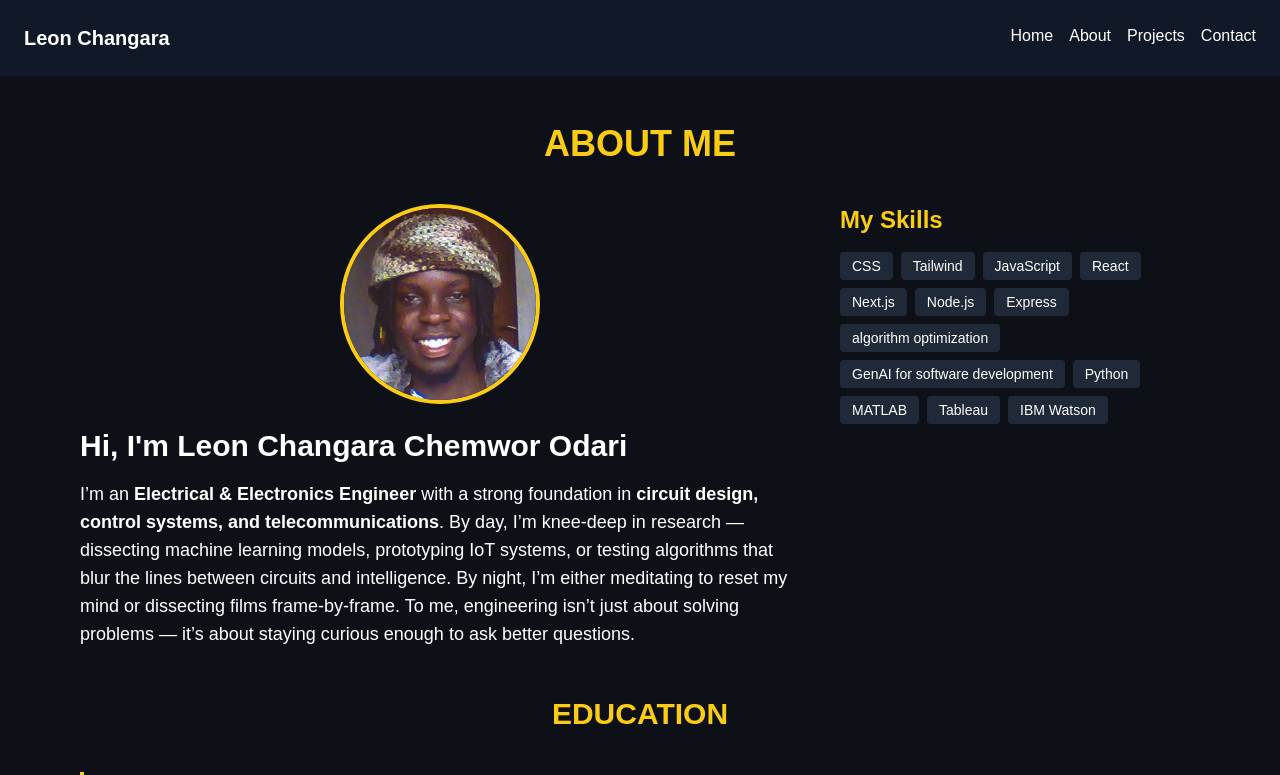
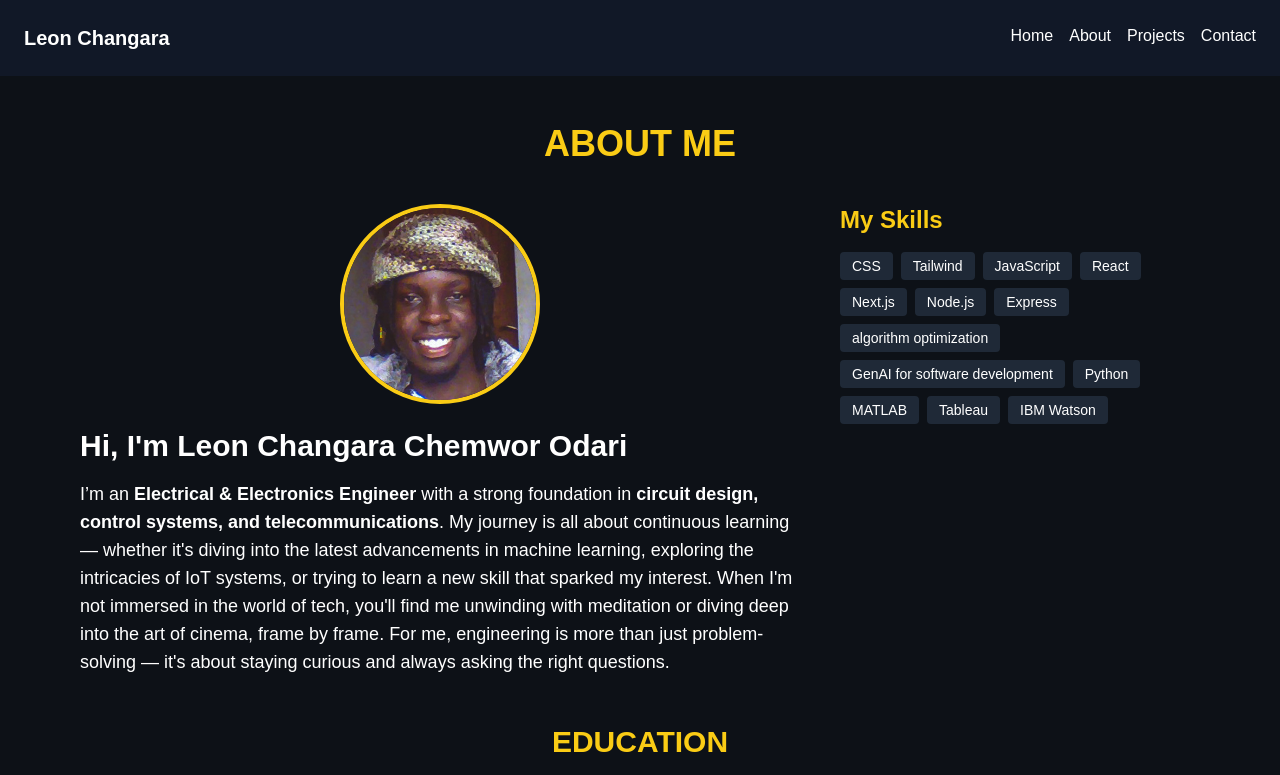
Before and after one commit to jaGaban747/myPortfolio, a Next.js app: page /about in a window 1280 px wide. Shown: the top 775 px of the page. Built offline with nearby package versions, Linux system fonts and the light colour scheme.

Commit message:
Your commit message

```diff
--- a/app/about/page.js
+++ b/app/about/page.js
@@ -35,8 +35,7 @@ export default function About() {
           <p className="mt-4 text-lg">
           I’m an <strong>Electrical & Electronics Engineer</strong> with a strong foundation in
           <strong> circuit design, control systems, and telecommunications</strong>.
-          By day, I’m knee-deep in research — dissecting machine learning models, prototyping IoT systems, or testing algorithms that blur the lines between circuits and intelligence. By night, I’m either meditating to reset my mind
-  or dissecting films frame-by-frame. To me, engineering isn’t just about solving problems — it’s about staying curious enough to ask better questions.
+          My journey is all about continuous learning — whether it's diving into the latest advancements in machine learning, exploring the intricacies of IoT systems, or trying to learn a new skill that sparked my interest. When I'm not immersed in the world of tech, you'll find me unwinding with meditation or diving deep into the art of cinema, frame by frame. For me, engineering is more than just problem-solving — it's about staying curious and always asking the right questions.
           </p>
 
 
```
